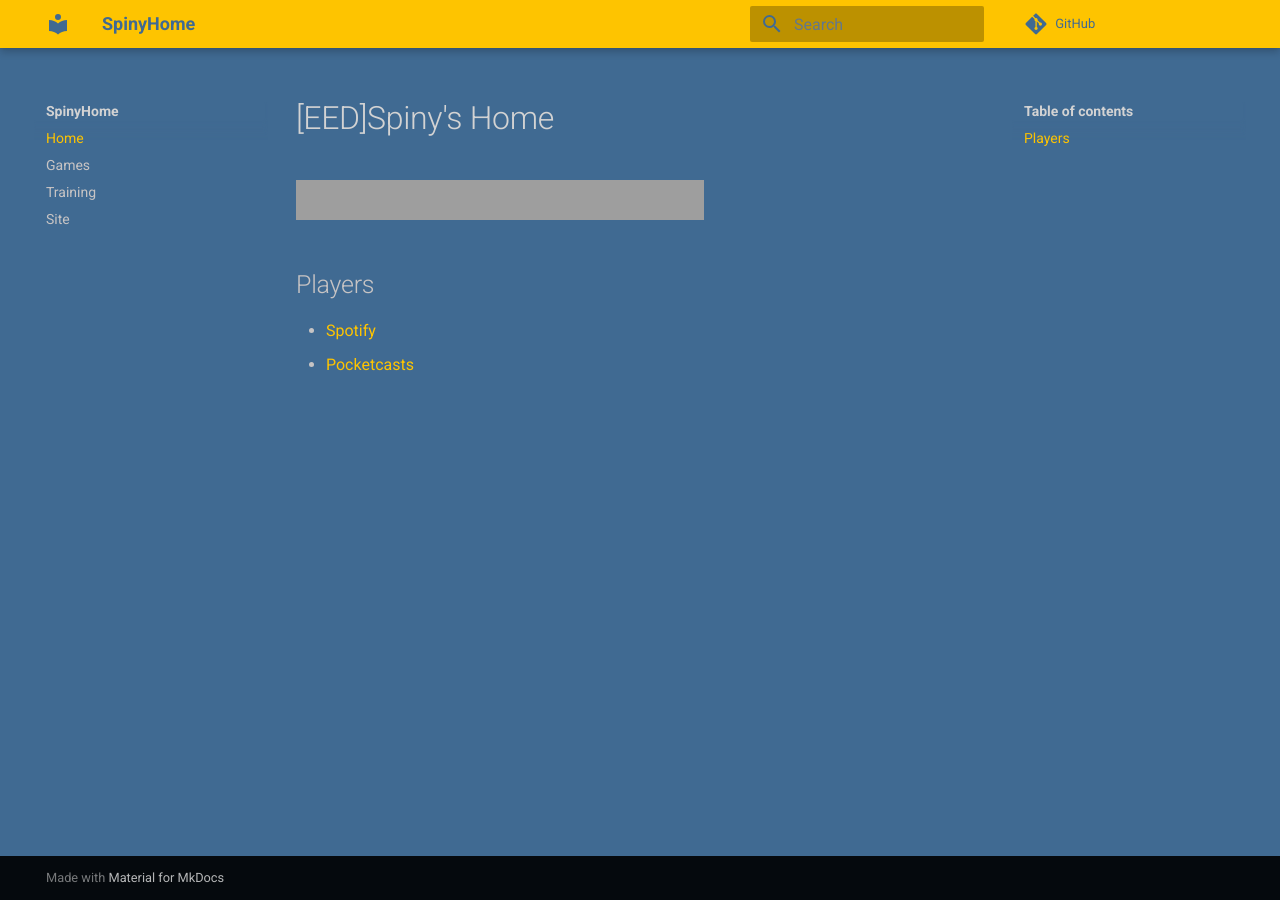
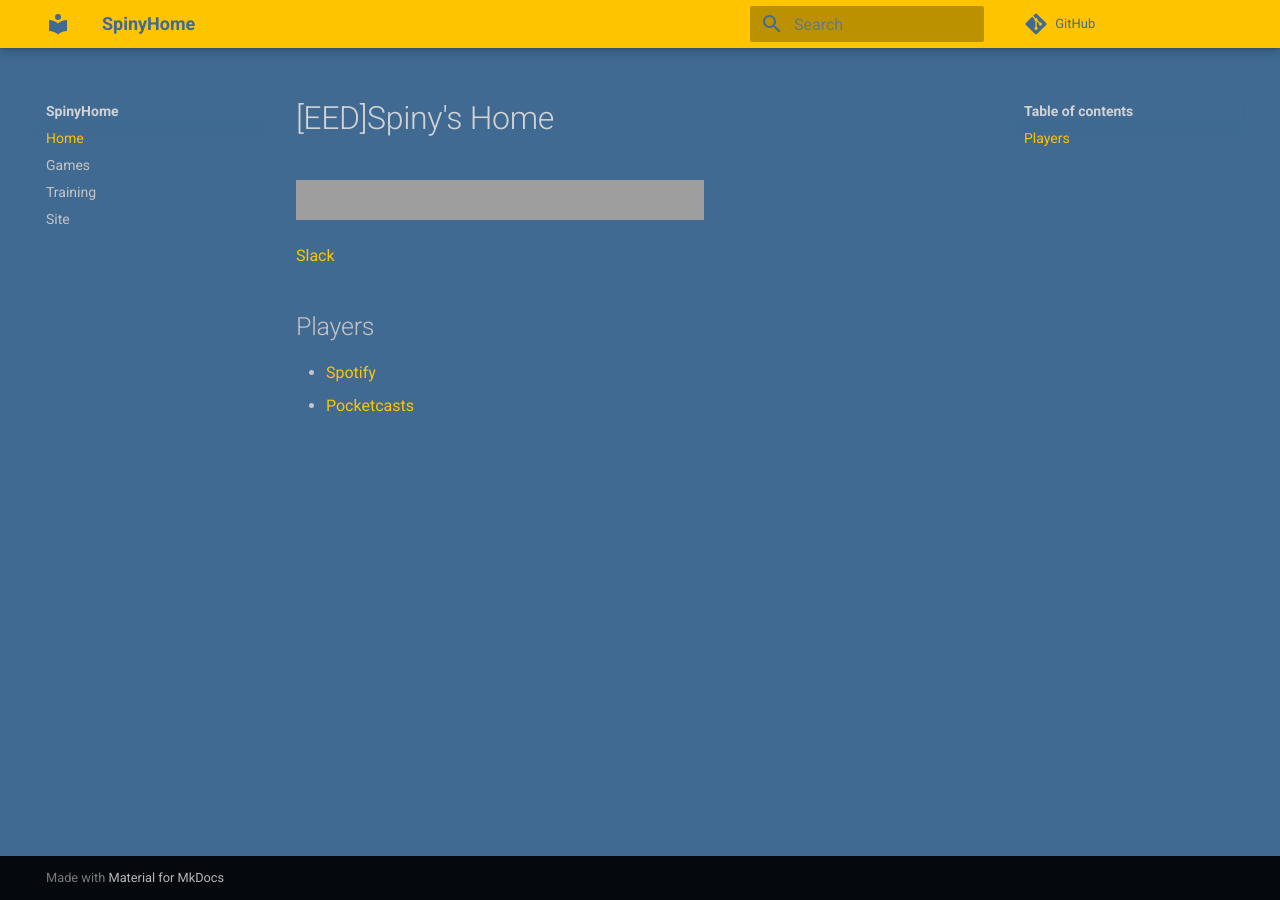
Before and after one commit to bmrussell/SpinyHome, an MkDocs documentation site: the page built from docs/index.md, in a window 1280 px wide. Built offline with MkDocs 1.6.1 and Material for MkDocs 9.7.7, drawn with Linux system fonts in a browser that asks for light colours; grey boxes are pictures that could not be loaded.

Commit message:
added slack

```diff
--- a/docs/index.md
+++ b/docs/index.md
@@ -2,6 +2,8 @@
 
 <iframe src="https://duckduckgo.com/search.html?prefill=Search DuckDuckGo" style="overflow:hidden;margin:0;padding:0;width:408px;height:40px;" frameborder="0"></iframe>
 
+[Slack](https://eatelectricdeath.slack.com/)
+
 ## Players
 - [Spotify](https://open.spotify.com/)
 - [Pocketcasts](https://play.pocketcasts.com/podcasts)
```
